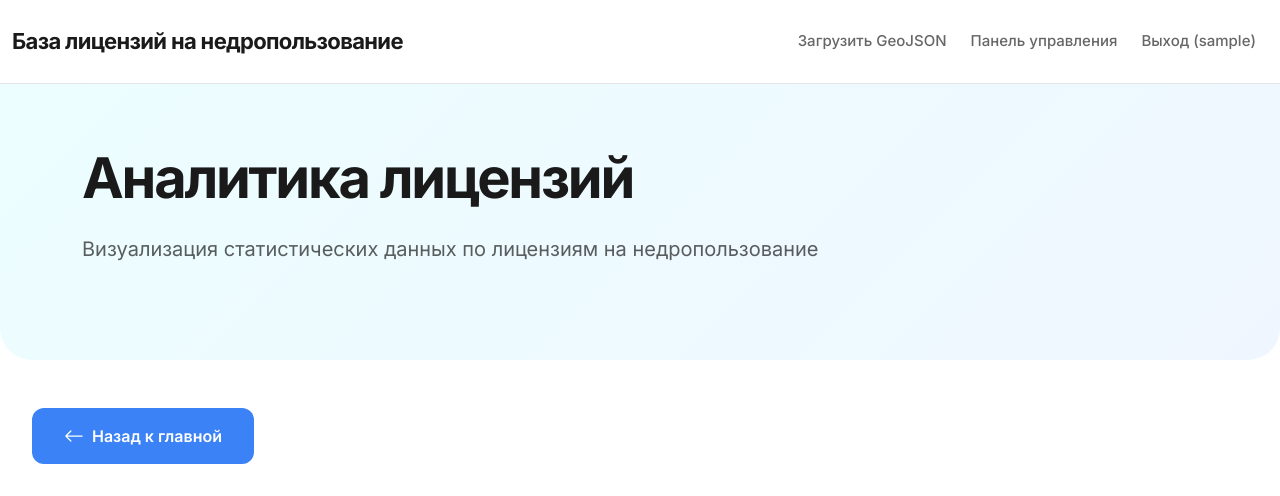
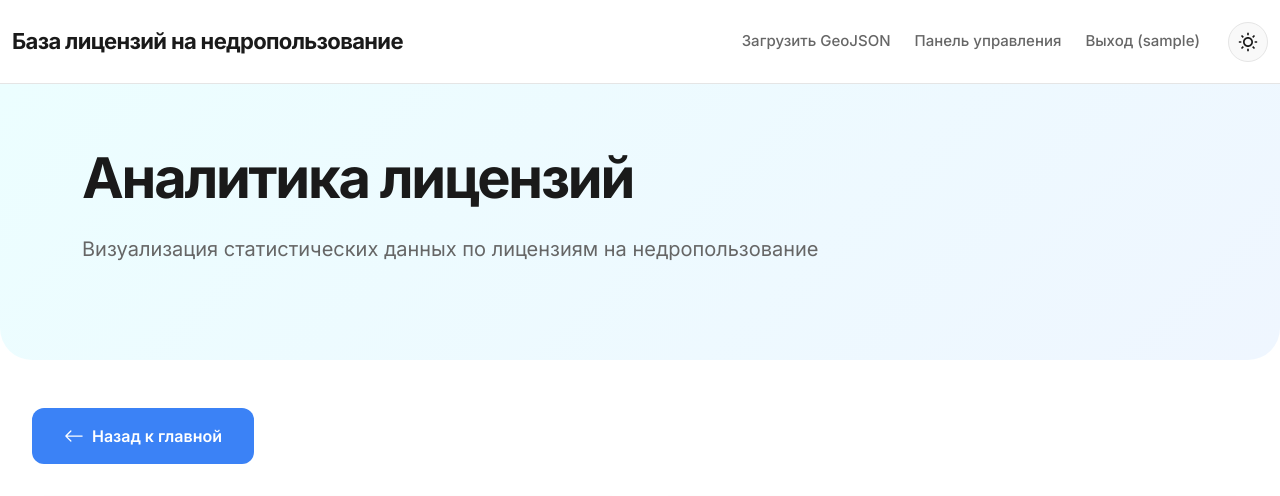
Before and after one commit to Terrmlt/Inside-site-f, a Django app: page /analytics/ in a window 1280 px wide. Shown: the top 496 px of the page. Run offline with Django 5.2, Linux system fonts and the light colour scheme; the visitor is signed in with stand-in values (Sample User, id 1); data that the repository does not hold is empty; parts of the project's set-up code (start-up, migrations or seed data) failed here and were passed over.

Commit message:
Add theme switching for light and dark modes
Implement theme switching functionality with CSS variables for dynamic styling and update chart components to adapt to theme changes.

Replit-Commit-Author: Agent
Replit-Commit-Session-Id: b4661f42-3f27-40ce-bc7f-8610cee4c41c
Replit-Commit-Checkpoint-Type: intermediate_checkpoint
Replit-Commit-Event-Id: 4eed8682-ebe0-4ff4-be6a-c958b22a02e2
Replit-Commit-Screenshot-Url: https://storage.googleapis.com/screenshot-production-us-central1/a50e56e3-31d6-4128-b84c-3fb1a86563dc/b4661f42-3f27-40ce-bc7f-8610cee4c41c/ySgtjEI

```diff
--- a/licenses/templates/licenses/analytics.html
+++ b/licenses/templates/licenses/analytics.html
@@ -6,7 +6,7 @@
 <style>
     body {
         overflow-y: auto;
-        background-color: #ffffff;
+        background-color: var(--bg-light);
     }
 
     .main-container {
@@ -16,8 +16,8 @@
     }
 
     .hero-section {
-        background: linear-gradient(135deg, #ecfeff 0%, #eff6ff 100%);
-        color: #1a1a1a;
+        background: linear-gradient(135deg, var(--hero-gradient-start) 0%, var(--hero-gradient-end) 100%);
+        color: var(--text-dark);
         padding: 4rem 2rem 3rem;
         position: relative;
         border-radius: 0 0 32px 32px;
@@ -33,7 +33,7 @@
 
     .hero-subtitle {
         font-size: 1.25rem;
-        color: rgba(26, 26, 26, 0.7);
+        color: var(--text-muted);
         margin-bottom: 3rem;
         font-weight: 400;
     }
@@ -70,7 +70,7 @@
     }
 
     .chart-card {
-        background: white;
+        background: var(--bg-light);
         border: 1px solid var(--border-color);
         border-radius: 16px;
         padding: 2rem;
@@ -121,7 +121,8 @@
         left: 0;
         width: 100%;
         height: 100%;
-        background: rgba(255, 255, 255, 0.95);
+        background: var(--bg-light);
+        opacity: 0.98;
         display: flex;
         align-items: center;
         justify-content: center;
@@ -182,10 +183,26 @@
 <script src="https://cdn.jsdelivr.net/npm/chart.js@4.4.0/dist/chart.umd.min.js"></script>
 <script>
     let allLicenses = [];
+    let typeChart, regionChart, expiryChart;
 
     document.addEventListener('DOMContentLoaded', function() {
         loadAllLicensesForAnalytics();
+
+        window.addEventListener('themeChanged', function(e) {
+            updateChartsTheme(e.detail.theme);
+        });
     });
+
+    function getThemeColors() {
+        const isDark = document.documentElement.getAttribute('data-theme') === 'dark';
+        return {
+            text: isDark ? '#f1f5f9' : '#1a1a1a',
+            textMuted: isDark ? '#94a3b8' : '#666666',
+            border: isDark ? '#334155' : '#e5e5e5',
+            tooltipBg: isDark ? 'rgba(30, 41, 59, 0.95)' : 'rgba(30, 58, 138, 0.9)',
+            gridColor: isDark ? 'rgba(100, 116, 139, 0.2)' : 'rgba(0, 0, 0, 0.08)'
+        };
+    }
 
     function loadAllLicensesForAnalytics() {
         fetch('/api/licenses/all/')
@@ -208,6 +225,10 @@
         createExpiryChart();
     }
 
+    function updateChartsTheme() {
+        createAnalyticsCharts();
+    }
+
     function createTypeChart() {
         const typeCount = {};
         allLicenses.forEach(license => {
@@ -216,7 +237,10 @@
         });
 
         const ctx = document.getElementById('typeChart').getContext('2d');
-        new Chart(ctx, {
+        const colors = getThemeColors();
+
+        if (typeChart) typeChart.destroy();
+        typeChart = new Chart(ctx, {
             type: 'doughnut',
             data: {
                 labels: Object.keys(typeCount),
@@ -230,7 +254,7 @@
                         '#DBEAFE'
                     ],
                     borderWidth: 2,
-                    borderColor: '#ffffff'
+                    borderColor: colors.border
                 }]
             },
             options: {
@@ -246,11 +270,11 @@
                                 size: 13,
                                 weight: '600'
                             },
-                            color: '#1a1a1a'
+                            color: colors.text
                         }
                     },
                     tooltip: {
-                        backgroundColor: 'rgba(30, 58, 138, 0.9)',
+                        backgroundColor: colors.tooltipBg,
                         titleFont: {
                             family: 'Inter, system-ui, sans-serif',
                             size: 14,
@@ -281,7 +305,10 @@
             .slice(0, 5);
 
         const ctx = document.getElementById('regionChart').getContext('2d');
-        new Chart(ctx, {
+        const colors = getThemeColors();
+
+        if (regionChart) regionChart.destroy();
+        regionChart = new Chart(ctx, {
             type: 'bar',
             data: {
                 labels: sorted.map(item => item[0]),
@@ -301,7 +328,7 @@
                         display: false
                     },
                     tooltip: {
-                        backgroundColor: 'rgba(30, 58, 138, 0.9)',
+                        backgroundColor: colors.tooltipBg,
                         titleFont: {
                             family: 'Inter, system-ui, sans-serif',
                             size: 14,
@@ -323,10 +350,10 @@
                                 family: 'Inter, system-ui, sans-serif',
                                 size: 12
                             },
-                            color: '#6b7280'
+                            color: colors.textMuted
                         },
                         grid: {
-                            color: '#f3f4f6'
+                            color: colors.gridColor
                         }
                     },
                     x: {
@@ -336,7 +363,7 @@
                                 size: 12,
                                 weight: '600'
                             },
-                            color: '#1a1a1a'
+                            color: colors.text
                         },
                         grid: {
                             display: false
@@ -369,7 +396,10 @@
         }
 
         const ctx = document.getElementById('expiryChart').getContext('2d');
-        new Chart(ctx, {
+        const colors = getThemeColors();
+
+        if (expiryChart) expiryChart.destroy();
+        expiryChart = new Chart(ctx, {
             type: 'line',
             data: {
                 labels: monthLabels,
@@ -382,7 +412,7 @@
                     fill: true,
                     tension: 0.4,
                     pointBackgroundColor: '#3B82F6',
-                    pointBorderColor: '#ffffff',
+                    pointBorderColor: colors.border,
                     pointBorderWidth: 2,
                     pointRadius: 5,
                     pointHoverRadius: 7
@@ -396,7 +426,7 @@
                         display: false
                     },
                     tooltip: {
-                        backgroundColor: 'rgba(30, 58, 138, 0.9)',
+                        backgroundColor: colors.tooltipBg,
                         titleFont: {
                             family: 'Inter, system-ui, sans-serif',
                             size: 14,
@@ -418,11 +448,11 @@
                                 family: 'Inter, system-ui, sans-serif',
                                 size: 12
                             },
-                            color: '#6b7280',
+                            color: colors.textMuted,
                             stepSize: 1
                         },
                         grid: {
-                            color: '#f3f4f6'
+                            color: colors.gridColor
                         }
                     },
                     x: {
@@ -432,7 +462,7 @@
                                 size: 12,
                                 weight: '600'
                             },
-                            color: '#1a1a1a'
+                            color: colors.text
                         },
                         grid: {
                             display: false
--- a/licenses/templates/licenses/base.html
+++ b/licenses/templates/licenses/base.html
@@ -29,10 +29,37 @@
             --shadow-md: 0 4px 6px rgba(0, 0, 0, 0.07);
             --shadow-lg: 0 10px 20px rgba(0, 0, 0, 0.1);
             --shadow-xl: 0 20px 40px rgba(0, 0, 0, 0.12);
+            --hero-gradient-start: #ecfeff;
+            --hero-gradient-end: #eff6ff;
+        }
+
+        [data-theme="dark"] {
+            --primary-color: #60A5FA;
+            --primary-dark: #93C5FD;
+            --primary-light: #BFDBFE;
+            --accent-color: #60A5FA;
+            --accent-hover: #93C5FD;
+            --text-dark: #f1f5f9;
+            --text-muted: #94a3b8;
+            --text-light: #64748b;
+            --border-color: #334155;
+            --bg-light: #0f172a;
+            --bg-section: #1e293b;
+            --success-color: #34d399;
+            --warning-color: #fbbf24;
+            --danger-color: #f87171;
+            --info-color: #60a5fa;
+            --shadow-sm: 0 1px 2px rgba(0, 0, 0, 0.3);
+            --shadow-md: 0 4px 6px rgba(0, 0, 0, 0.4);
+            --shadow-lg: 0 10px 20px rgba(0, 0, 0, 0.5);
+            --shadow-xl: 0 20px 40px rgba(0, 0, 0, 0.6);
+            --hero-gradient-start: #1e293b;
+            --hero-gradient-end: #0f172a;
         }
 
         * {
             font-family: 'Inter', -apple-system, BlinkMacSystemFont, 'Segoe UI', Roboto, sans-serif;
+            transition: background-color 0.3s ease, color 0.3s ease, border-color 0.3s ease;
         }
 
         body {
@@ -42,7 +69,7 @@
         }
 
         .modern-navbar {
-            background: white;
+            background: var(--bg-light);
             padding: 1.25rem 0;
             box-shadow: 0 1px 3px rgba(0, 0, 0, 0.08);
             border-bottom: 1px solid var(--border-color);
@@ -84,6 +111,46 @@
         .container-fluid {
             max-width: 1400px;
         }
+
+        .theme-toggle {
+            background: var(--bg-section);
+            border: 1px solid var(--border-color);
+            border-radius: 50%;
+            width: 40px;
+            height: 40px;
+            display: flex;
+            align-items: center;
+            justify-content: center;
+            cursor: pointer;
+            transition: all 0.3s ease;
+            margin-left: 1rem;
+        }
+
+        .theme-toggle:hover {
+            background: var(--accent-color);
+            border-color: var(--accent-color);
+            transform: scale(1.1);
+        }
+
+        .theme-toggle:hover svg {
+            fill: white;
+        }
+
+        .theme-toggle svg {
+            width: 20px;
+            height: 20px;
+            fill: var(--text-dark);
+            transition: fill 0.3s ease;
+        }
+
+        .theme-icon {
+            display: none;
+        }
+
+        [data-theme="light"] .sun-icon,
+        [data-theme="dark"] .moon-icon {
+            display: block;
+        }
     </style>
     {% block extra_css %}{% endblock %}
 </head>
@@ -114,6 +181,14 @@
                     </li>
                     {% endif %}
                 </ul>
+                <button class="theme-toggle" id="themeToggle" aria-label="Переключить тему">
+                    <svg class="theme-icon sun-icon" xmlns="http://www.w3.org/2000/svg" viewBox="0 0 24 24">
+                        <path d="M12 18C8.68629 18 6 15.3137 6 12C6 8.68629 8.68629 6 12 6C15.3137 6 18 8.68629 18 12C18 15.3137 15.3137 18 12 18ZM12 16C14.2091 16 16 14.2091 16 12C16 9.79086 14.2091 8 12 8C9.79086 8 8 9.79086 8 12C8 14.2091 9.79086 16 12 16ZM11 1H13V4H11V1ZM11 20H13V23H11V20ZM3.51472 4.92893L4.92893 3.51472L7.05025 5.63604L5.63604 7.05025L3.51472 4.92893ZM16.9497 18.364L18.364 16.9497L20.4853 19.0711L19.0711 20.4853L16.9497 18.364ZM19.0711 3.51472L20.4853 4.92893L18.364 7.05025L16.9497 5.63604L19.0711 3.51472ZM5.63604 16.9497L7.05025 18.364L4.92893 20.4853L3.51472 19.0711L5.63604 16.9497ZM23 11V13H20V11H23ZM4 11V13H1V11H4Z"/>
+                    </svg>
+                    <svg class="theme-icon moon-icon" xmlns="http://www.w3.org/2000/svg" viewBox="0 0 24 24">
+                        <path d="M10 7C10 10.866 13.134 14 17 14C18.9584 14 20.729 13.1957 21.9995 11.8995C22 11.933 22 11.9665 22 12C22 17.5228 17.5228 22 12 22C6.47715 22 2 17.5228 2 12C2 6.47715 6.47715 2 12 2C12.0335 2 12.067 2 12.1005 2.00049C10.8043 3.27098 10 5.04157 10 7ZM4 12C4 16.4183 7.58172 20 12 20C15.0583 20 17.7158 18.2839 19.062 15.7621C18.3945 15.9187 17.7035 16 17 16C12.0294 16 8 11.9706 8 7C8 6.29648 8.08133 5.60547 8.2379 4.938C5.71611 6.28423 4 8.9417 4 12Z"/>
+                    </svg>
+                </button>
             </div>
         </div>
     </nav>
@@ -121,6 +196,27 @@
     {% block content %}{% endblock %}
 
     <script src="https://cdn.jsdelivr.net/npm/bootstrap@5.3.0/dist/js/bootstrap.bundle.min.js"></script>
+    <script>
+        (function() {
+            const html = document.documentElement;
+            const themeToggle = document.getElementById('themeToggle');
+
+            const savedTheme = localStorage.getItem('theme') || 'light';
+            html.setAttribute('data-theme', savedTheme);
+
+            if (themeToggle) {
+                themeToggle.addEventListener('click', function() {
+                    const currentTheme = html.getAttribute('data-theme');
+                    const newTheme = currentTheme === 'light' ? 'dark' : 'light';
+
+                    html.setAttribute('data-theme', newTheme);
+                    localStorage.setItem('theme', newTheme);
+
+                    window.dispatchEvent(new CustomEvent('themeChanged', { detail: { theme: newTheme } }));
+                });
+            }
+        })();
+    </script>
     {% block extra_js %}{% endblock %}
 </body>
 </html>
```
Also changed, not shown: licenses/templates/licenses/map.html (+25 -23 lines), 1 other file.
